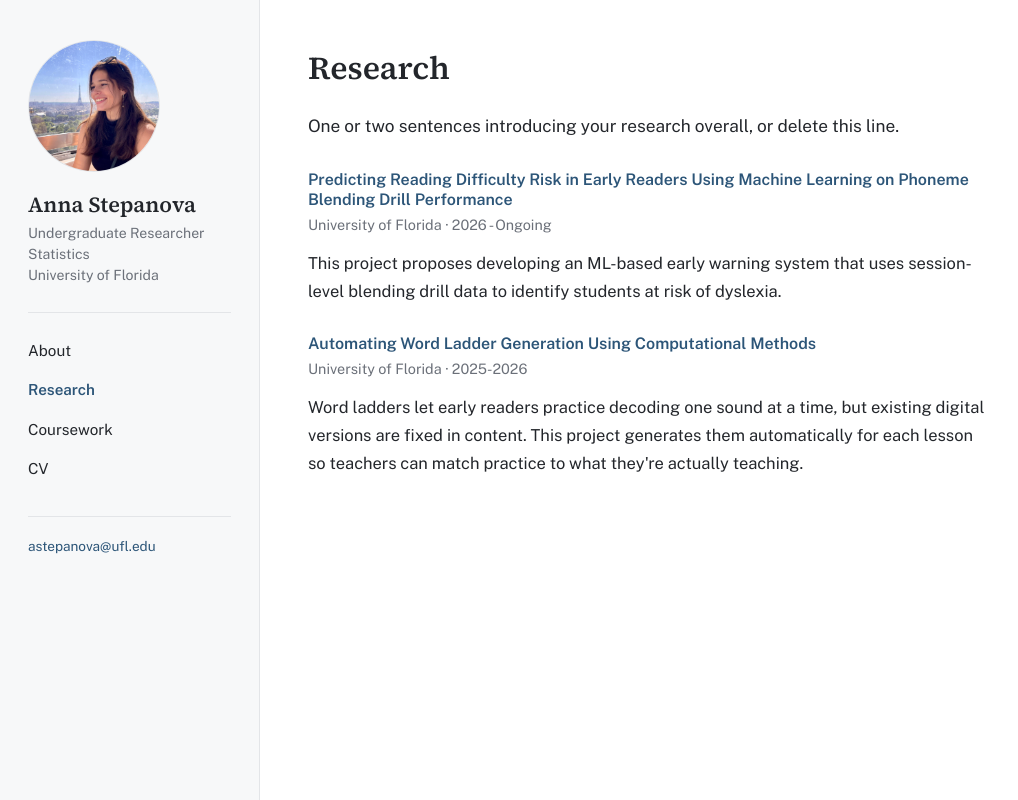
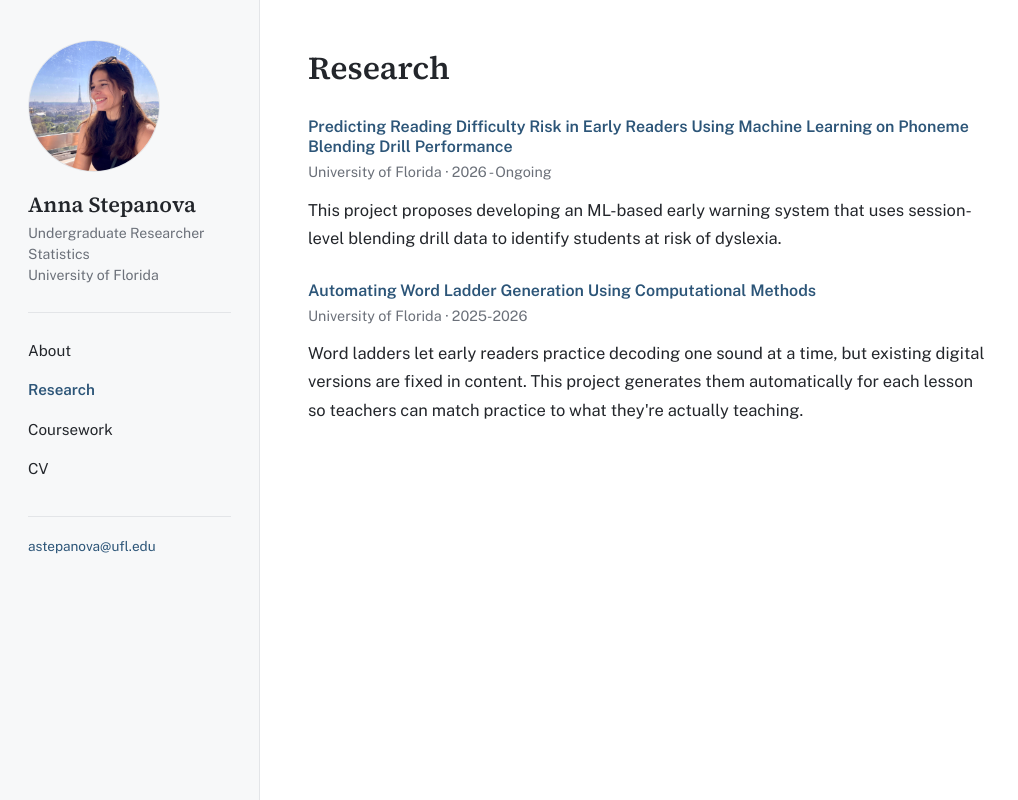
Before and after one commit to annastepp/annastepp.github.io, a plain HTML site: page research.html in a window 1280 px wide. Shown: the whole page, without its empty margins (0-1018 px from the left). Drawn offline with nearby package versions, Linux system fonts and the light colour scheme.

```diff
--- a/research.html
+++ b/research.html
@@ -33,7 +33,6 @@
 <main class="content">
   <h1>Research</h1>
 
-  <p class="intro">One or two sentences introducing your research overall, or delete this line.</p>
 
   <div class="entry">
     <h3><a href="research-ai-scholars.html">Predicting Reading Difficulty Risk in Early Readers Using Machine Learning on Phoneme Blending Drill Performance
```
